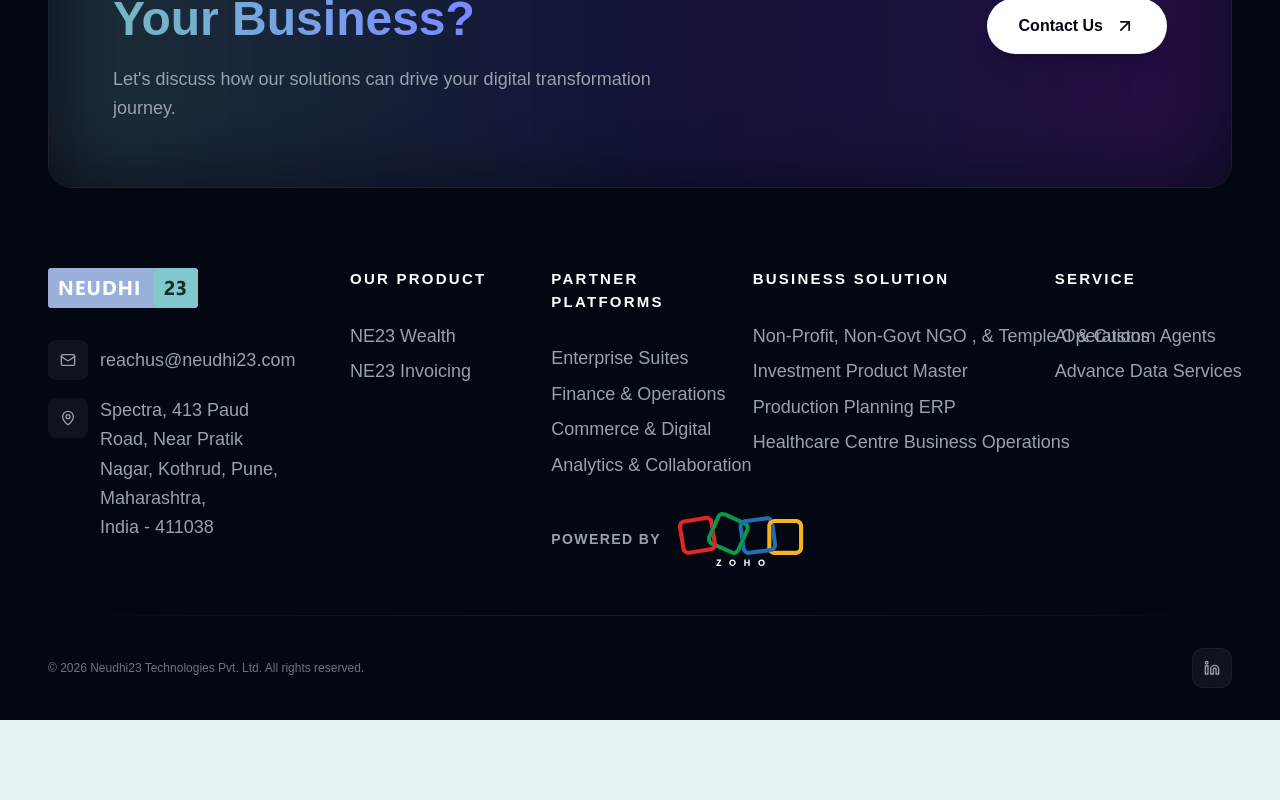
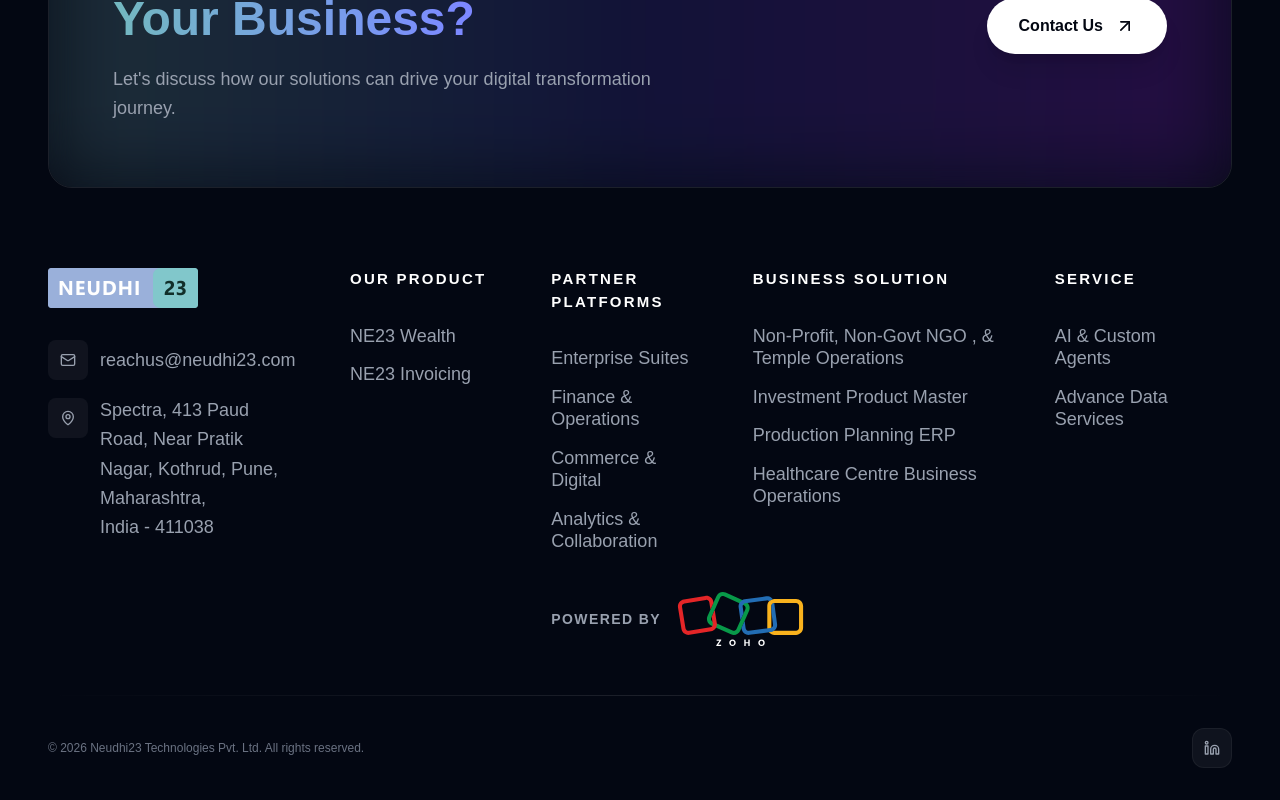
Before and after one commit to adrianclaybourne9-commits/Testing, a Next.js app: page /service in a window 1280 px wide. Shown: the part 2478-3278 px from the top of the page. Before the commit the page ends 3198 px from the top, so only its background shows below. Built offline with nearby package versions, Linux system fonts and the light colour scheme; a web font is replaced by a local one.

Commit message:
footer fix

```diff
--- a/src/components/ui/Footer.tsx
+++ b/src/components/ui/Footer.tsx
@@ -46,7 +46,7 @@
   contact: { email: string; phone?: string; address: string };
   socials: FooterSocial[];
   copyright: string;
-  legal: FooterLink[];
+  legal?: FooterLink[];
 };
 
 export default function Footer({ data }: { data: FooterData }) {
@@ -174,10 +174,10 @@
                   <li key={lIdx}>
                     <a
                       href={link.href}
-                      className="text-[18px] text-gray-400 hover:text-white transition-colors duration-300 relative group inline-flex items-center whitespace-nowrap"
+                      className="text-[16px] md:text-[18px] text-gray-400 hover:text-white transition-colors duration-300 relative group flex items-start py-1.5"
                     >
-                      {link.label}
-                      <ArrowUpRight className="w-3.5 h-3.5 opacity-0 -translate-y-1 translate-x-[-4px] group-hover:opacity-100 group-hover:translate-y-0 group-hover:translate-x-0 transition-all duration-300" />
+                      <span className="leading-tight">{link.label}</span>
+                      <ArrowUpRight className="w-4 h-4 ml-1 shrink-0 opacity-0 -translate-y-1 translate-x-[-4px] group-hover:opacity-100 group-hover:translate-y-0 group-hover:translate-x-0 transition-all duration-300 mt-0.5" />
                     </a>
                   </li>
                 ))}
```
